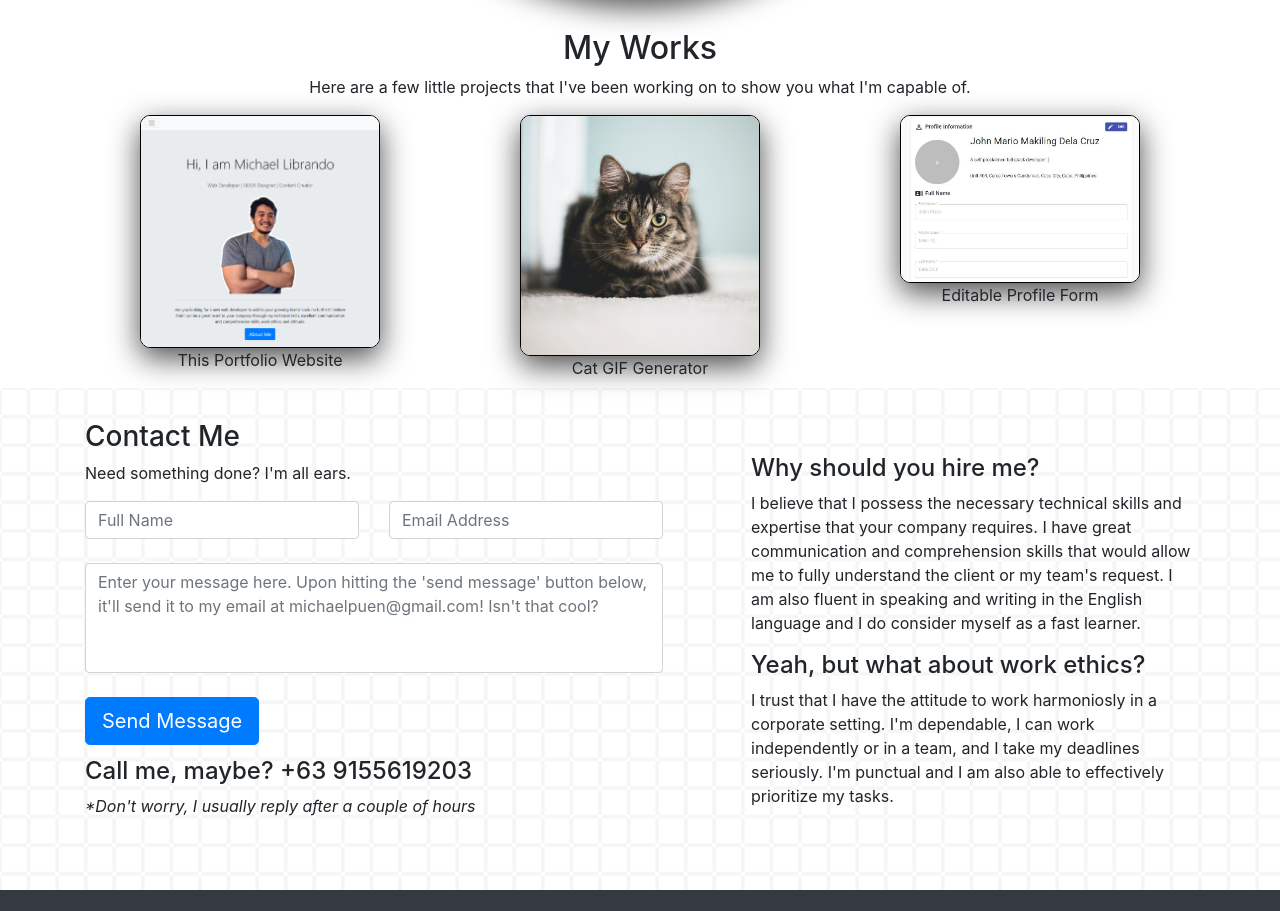
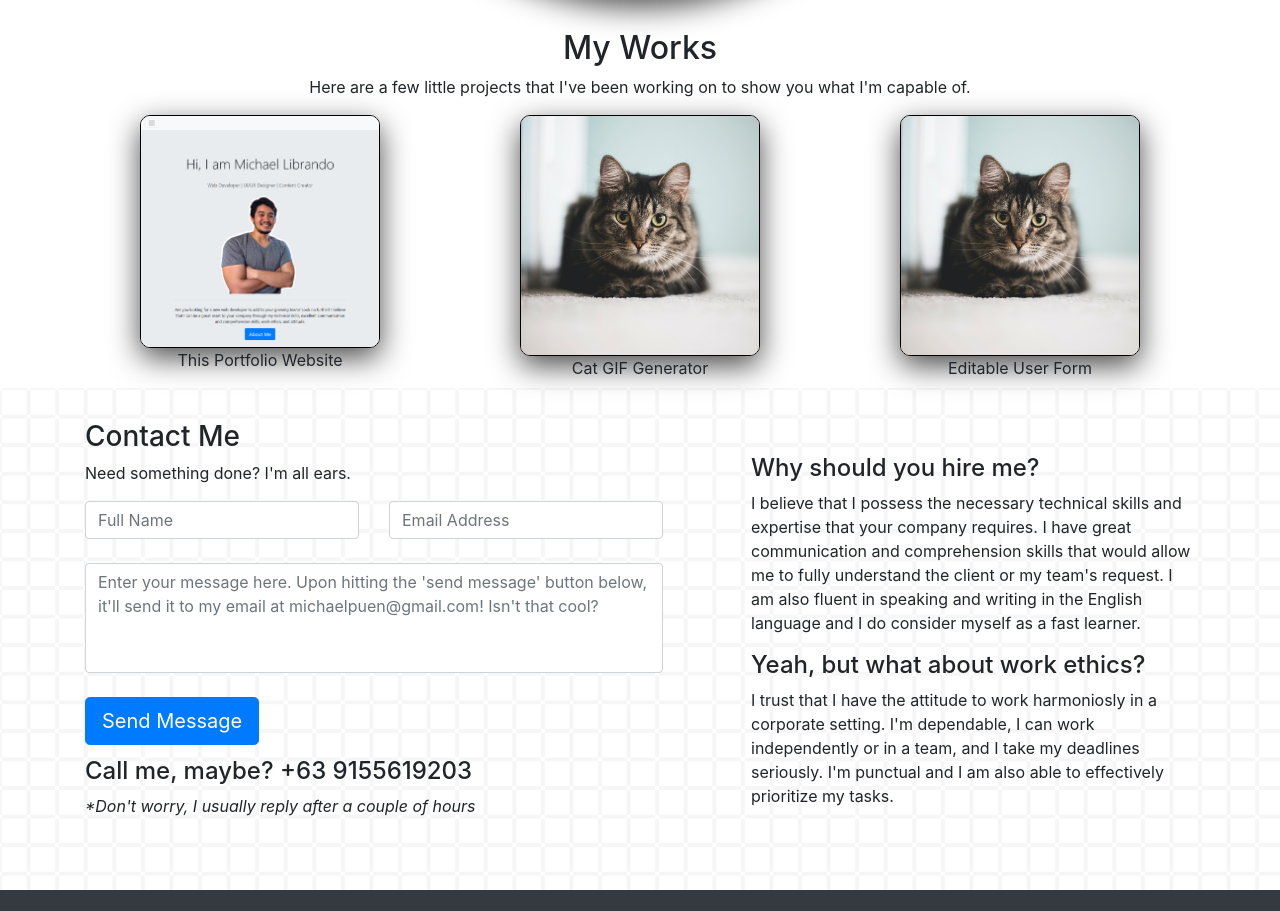
Before and after one commit to mlibrando/michaellibrando.github.io, a website built with Parcel: page index.html in a window 1280 px wide. Shown: the part 1962-2873 px from the top of the page. Built offline with nearby package versions, Linux system fonts and the light colour scheme; a script that the page names is missing.

Commit message:
fixing myworks columns

```diff
--- a/index.html
+++ b/index.html
@@ -135,14 +135,14 @@
 					    </div>
 					  </div>
 					  <div class="col-sm">
-							<img src="img/work3.jpg" id="work3">
-							<label for="work3">Editable Profile Form</label>
+						<img src="img/work2.jpg" id="work3">
+						<label for="work3">Editable User Form</label>
 						<div class="overlay">
 						<div class="text"><a href="https://mlibrando.github.io/profile-view/" target="_blank">A simple editable user form made using React.js</a></div>
 					  </div>
 					</div>
 				</div>
-				</div>
+
 			</section>
 
 		<section class="contact" id="contact">
```
Lines whose indentation alone changed are shown as unchanged.
